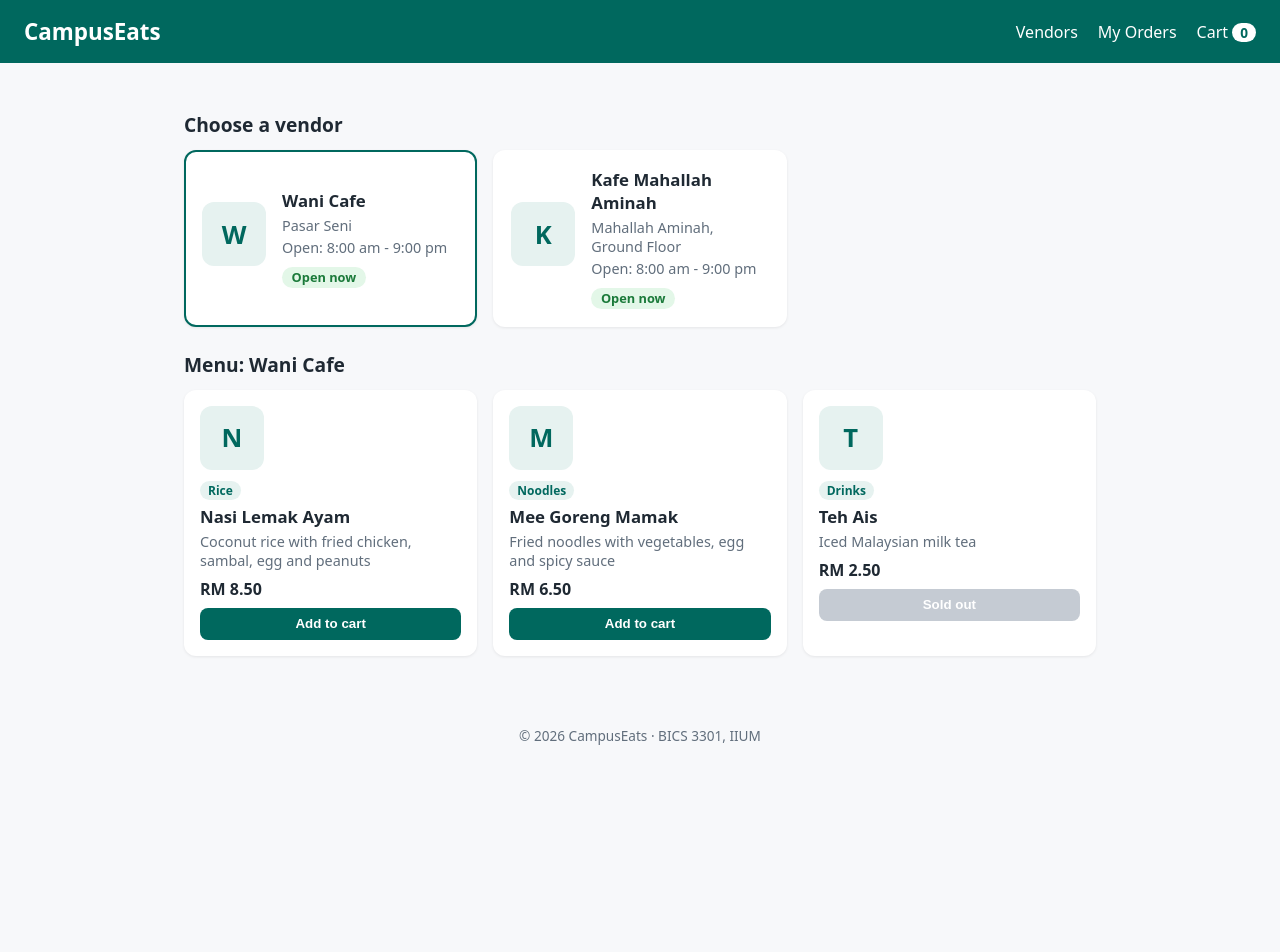
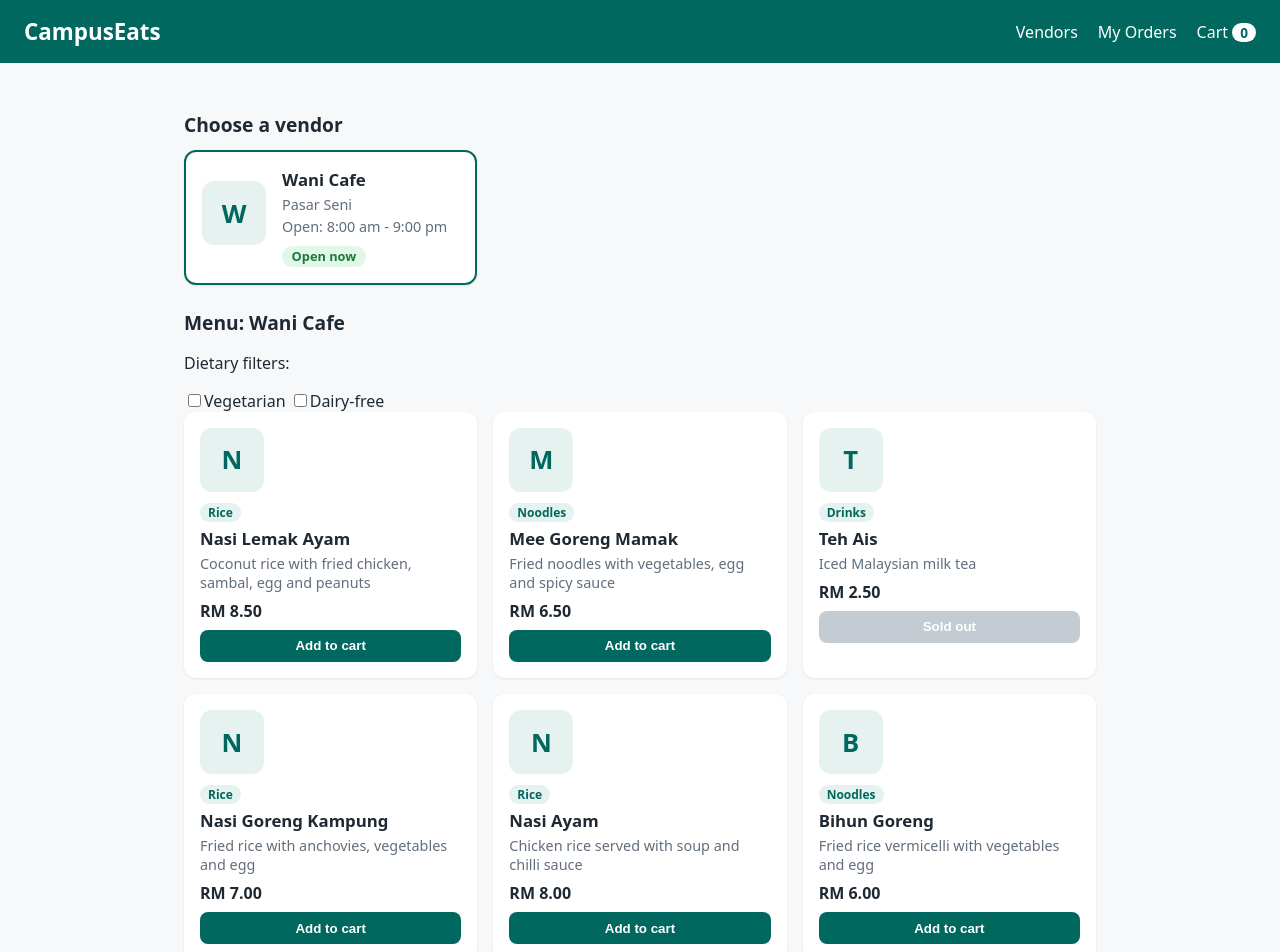
Before and after one commit to syawnn/campuseats-2410376, a React (Vite) app: page / in a window 1280 px wide. Shown: the top 952 px of the page. Before the commit the page ends 800 px from the top, so only its background shows below. Built offline with nearby package versions, Linux system fonts and the light colour scheme.

Commit message:
Week 3: dietary tags and filter

```diff
--- /dev/null
+++ b/public/api/vendors.json
@@ -0,0 +1,83 @@
+[
+  {
+    "id": "2410376-wani-cafe",
+    "name": "Wani Cafe",
+    "location": "Pasar Seni",
+    "openHours": "8:00 am - 9:00 pm",
+    "isOpen": true,
+    "menu": [
+      {
+        "id": "2410376-my-1",
+        "name": "Nasi Lemak Ayam",
+        "description": "Coconut rice with fried chicken, sambal, egg and peanuts",
+        "price": 8.5,
+        "category": "Rice",
+        "available": true,
+        "tags": []
+      },
+      {
+        "id": "2410376-my-2",
+        "name": "Mee Goreng Mamak",
+        "description": "Fried noodles with vegetables, egg and spicy sauce",
+        "price": 6.5,
+        "category": "Noodles",
+        "available": true,
+        "tags": []
+      },
+      {
+        "id": "2410376-my-3",
+        "name": "Teh Ais",
+        "description": "Iced Malaysian milk tea",
+        "price": 2.5,
+        "category": "Drinks",
+        "available": false,
+        "tags": ["Vegetarian"]
+      },
+      {
+        "id": "2410376-my-4",
+        "name": "Nasi Goreng Kampung",
+        "description": "Fried rice with anchovies, vegetables and egg",
+        "price": 7,
+        "category": "Rice",
+        "available": true,
+        "tags": []
+      },
+      {
+        "id": "2410376-my-5",
+        "name": "Nasi Ayam",
+        "description": "Chicken rice served with soup and chilli sauce",
+        "price": 8,
+        "category": "Rice",
+        "available": true,
+        "tags": []
+      },
+      {
+        "id": "2410376-my-6",
+        "name": "Bihun Goreng",
+        "description": "Fried rice vermicelli with vegetables and egg",
+        "price": 6,
+        "category": "Noodles",
+        "available": true,
+        "tags": []
+      },
+      {
+        "id": "2410376-my-7",
+        "name": "Kopi Ais",
+        "description": "Iced coffee with milk",
+        "price": 3,
+        "category": "Drinks",
+        "available": true,
+        "tags": ["Vegetarian"]
+      },
+      {
+        "id": "2410376-my-8",
+        "name": "Limau Ais",
+        "description": "Refreshing iced lime drink",
+        "price": 2,
+        "category": "Drinks",
+        "available": true,
+        "tags": ["Vegetarian", "Dairy-free"]
+      }
+    ]
+  }
+]
--- a/src/App.jsx
+++ b/src/App.jsx
@@ -1,25 +1,168 @@
-import { useState } from 'react'
-import vendors from './data/vendors.js'
+import { useEffect, useState } from 'react'
 import Header from './components/Header.jsx'
 import VendorCard from './components/VendorCard.jsx'
 import MenuList from './components/MenuList.jsx'
 import Footer from './components/Footer.jsx'
+import { Loading, ErrorMessage } from './components/Status.jsx'
+import CartPage from './components/CartPage.jsx'
 
 function App() {
-  const [selectedVendorId, setSelectedVendorId] = useState(vendors[0].id)
+  const [vendors, setVendors] = useState([])
+  const [loading, setLoading] = useState(true)
+  const [error, setError] = useState(null)
+  const [reloadKey, setReloadKey] = useState(0)
+
+  const [selectedVendorId, setSelectedVendorId] = useState(null)
   const [cart, setCart] = useState([])
 
-  const selectedVendor = vendors.find((v) => v.id === selectedVendorId)
+  const [view, setView] = useState('menu')
 
-function handleAddToCart(item) {
-  setCart((prevCart) => [...prevCart, item])
+  const [lastOrder, setLastOrder] = useState(null)
+
+  const [selectedTags, setSelectedTags] = useState([])
+
+  useEffect(() => {
+    const controller = new AbortController()
+
+    setLoading(true)
+    setError(null)
+
+    fetch('/api/vendors.json', { signal: controller.signal })
+      .then((res) => {
+        if (!res.ok) throw new Error(`HTTP ${res.status}`)
+        return res.json()
+      })
+      .then((data) => {
+        if (controller.signal.aborted) return
+
+        setVendors(data)
+        setSelectedVendorId(data[0]?.id ?? null)
+      })
+      .catch((err) => {
+        if (err.name !== 'AbortError') {
+          setError(err.message)
+        }
+      })
+      .finally(() => {
+        if (!controller.signal.aborted) {
+          setLoading(false)
+        }
+      })
+
+    return () => controller.abort()
+  }, [reloadKey])
+
+  const selectedVendor = vendors.find(
+    (vendor) => vendor.id === selectedVendorId
+  )
+
+  const filteredMenu = (selectedVendor?.menu ?? []).filter((item) =>
+    selectedTags.every((tag) => (item.tags ?? []).includes(tag))
+  )
+
+  function handleAddToCart(item) {
+  setCart((prevCart) => {
+    const existingLine = prevCart.find(
+      (line) => line.item.id === item.id
+    )
+
+    if (existingLine) {
+      return prevCart.map((line) =>
+        line.item.id === item.id
+          ? { ...line, qty: line.qty + 1 }
+          : line
+      )
+    }
+
+    return [...prevCart, { item, qty: 1 }]
+  })
 }
 
-  return (
-    <>
-      <Header cartCount={cart.length} />
+function handleChangeQty(itemId, delta) {
+  setCart((prevCart) =>
+    prevCart
+      .map((line) =>
+        line.item.id === itemId
+          ? { ...line, qty: line.qty + delta }
+          : line
+      )
+      .filter((line) => line.qty > 0)
+  )
+}
 
-      <main className="container">
+function handleRemove(itemId) {
+  setCart((prevCart) =>
+    prevCart.filter((line) => line.item.id !== itemId)
+  )
+}
+
+function handlePlaceOrder(details) {
+  const total = cart.reduce(
+    (sum, line) => sum + line.item.price * line.qty,
+    0
+  )
+
+  setLastOrder({ ...details, total })
+  setCart([])
+  setView('done')
+}
+
+  const cartCount = cart.reduce(
+    (total, line) => total + line.qty,
+   0
+  )
+
+  function handleTagChange(tag) {
+    setSelectedTags((prev) =>
+      prev.includes(tag)
+       ? prev.filter((value) => value !== tag)
+       : [...prev, tag]
+    )
+  }
+
+  let content
+
+  if (view === 'cart') {
+  content = (
+    <CartPage
+      cart={cart}
+      onChangeQty={handleChangeQty}
+      onRemove={handleRemove}
+      onPlaceOrder={handlePlaceOrder}
+    />
+  )
+  } else if (view === 'done' && lastOrder) {
+  content = (
+    <div className="card">
+      <h2>Order placed!</h2>
+      <p>Thank you, {lastOrder.name}.</p>
+      <p>Mahallah: {lastOrder.mahallah}</p>
+      <p>Pickup time: {lastOrder.pickupTime}</p>
+      <p>Total: RM {lastOrder.total.toFixed(2)}</p>
+
+      <button
+        type="button"
+        className="btn"
+        onClick={() => setView('menu')}
+      >
+        Back to menu
+      </button>
+    </div>
+  )
+  } else if (loading) {
+    content = <Loading />
+  } else if (error) {
+    content = (
+      <ErrorMessage
+        message={error}
+        onRetry={() => setReloadKey((key) => key + 1)}
+      />
+    )
+  } else if (!selectedVendor) {
+    content = <p className="muted">No vendors available.</p>
+  } else {
+    content = (
+      <>
         <section>
           <h2 className="section-title">Choose a vendor</h2>
 
@@ -36,13 +179,43 @@ function handleAddToCart(item) {
         </section>
 
         <section>
-          <h2 className="section-title">Menu: {selectedVendor.name}</h2>
+          <h2 className="section-title">
+            Menu: {selectedVendor.name}
+          </h2>
+
+        <div>
+          <p>Dietary filters:</p>
+
+          {['Vegetarian', 'Dairy-free'].map((tag) => (
+            <label key={tag}>
+              <input
+                type="checkbox"
+                checked={selectedTags.includes(tag)}
+                onChange={() => handleTagChange(tag)}
+              />
+              {tag}{' '}
+            </label>
+          ))}
+        </div>
+
           <MenuList
-            items={selectedVendor.menu}
+            items={filteredMenu}
             onAdd={handleAddToCart}
           />
         </section>
-      </main>
+      </>
+    )
+  }
+
+  return (
+    <>
+      <Header
+        cartCount={cartCount}
+        onShowMenu={() => setView('menu')}
+        onShowCart={() => setView('cart')}
+      />
+
+      <main className="container">{content}</main>
 
       <Footer />
     </>
```
